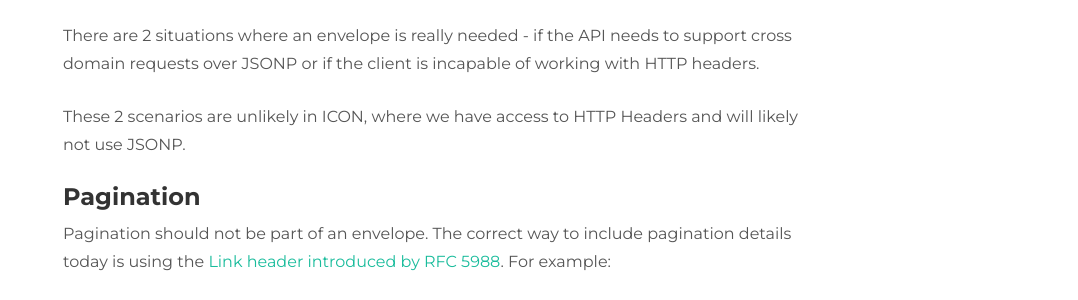
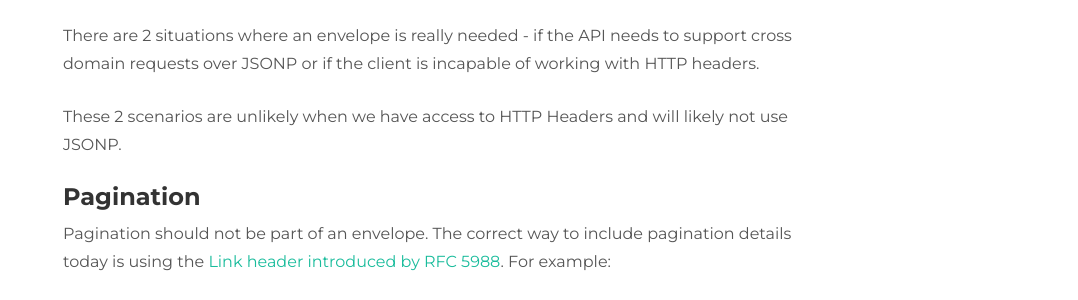
Before and after one commit to darbio/darbio.github.io, a Jekyll site: the page built from _posts/2014-06-01-api-best-practice-design.markdown, in a window 1280 px wide and 900 px high, scrolled down 3164 px. Shown: the part 153-453 px from the top of the window, without its empty margins (202-1280 px from the left). Built offline with Jekyll 4.4.1, drawn with Linux system fonts in a browser that asks for light colours; nearby versions of some CDN libraries.

Commit message:
Posts from blog

```diff
--- a/_posts/2014-06-01-api-best-practice-design.markdown
+++ b/_posts/2014-06-01-api-best-practice-design.markdown
@@ -103,7 +103,7 @@ Don't use an envelope by default, but make it possible when needed. We can futur
 
 There are 2 situations where an envelope is really needed - if the API needs to support cross domain requests over JSONP or if the client is incapable of working with HTTP headers.
 
-These 2 scenarios are unlikely in ICON, where we have access to HTTP Headers and will likely not use JSONP.
+These 2 scenarios are unlikely when we have access to HTTP Headers and will likely not use JSONP.
 
 ### Pagination
 Pagination should not be part of an envelope. The correct way to include pagination details today is using the [Link header introduced by RFC 5988](http://tools.ietf.org/html/rfc5988#page-6). For example:
```
